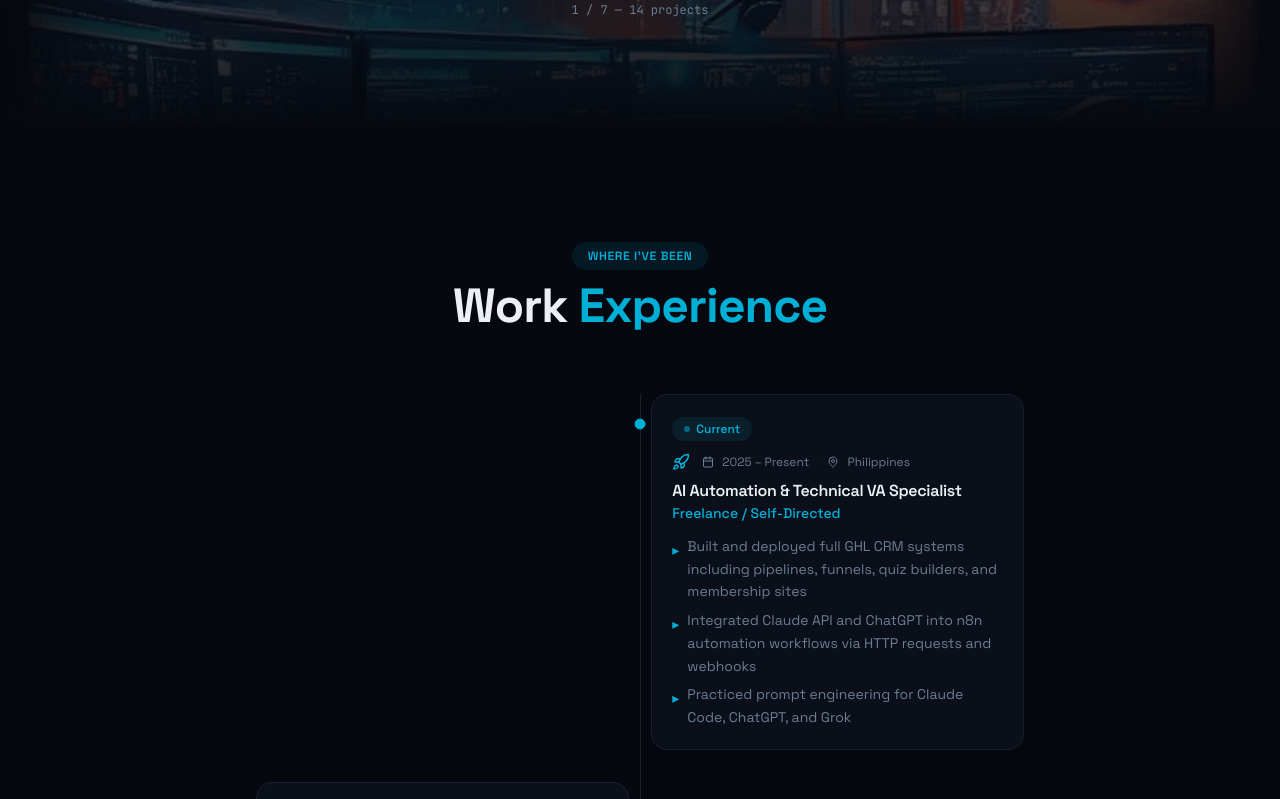
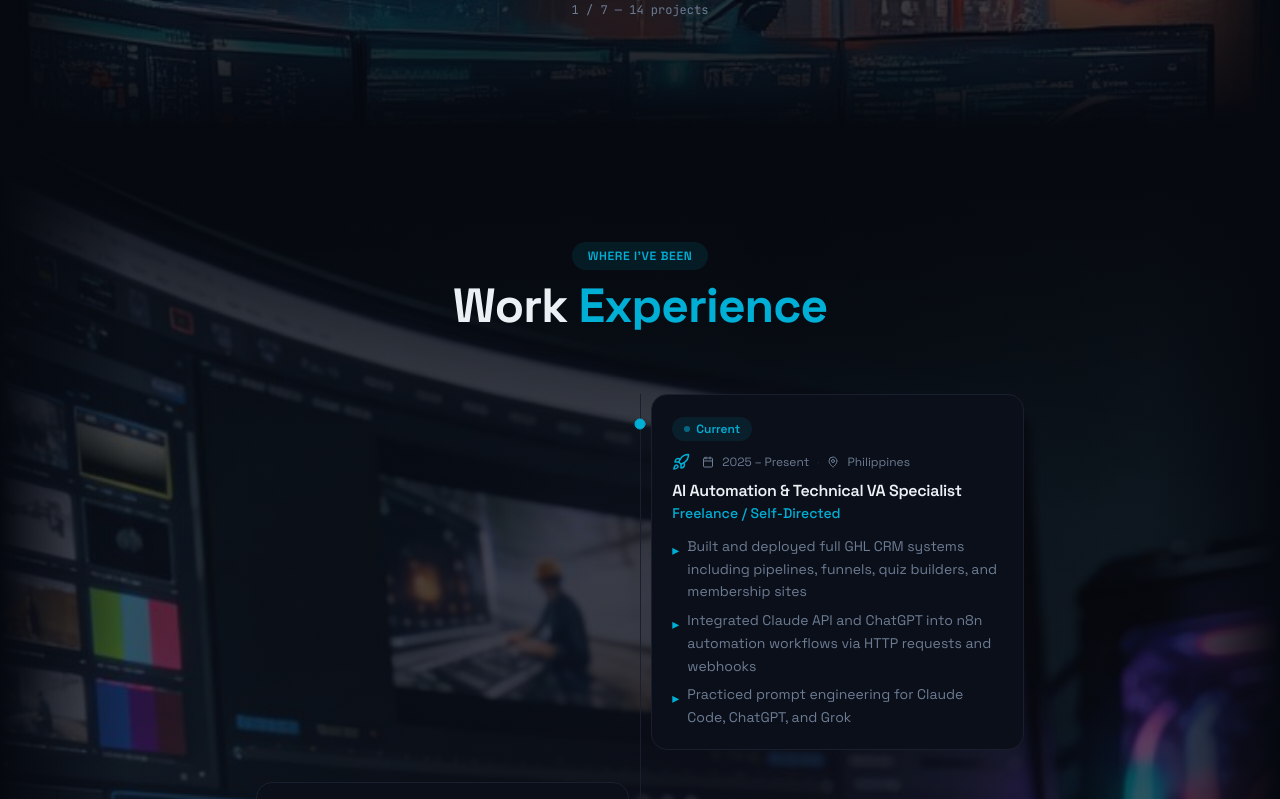
Before and after one commit to VladzErin1985/vladztechva-Specialist-portfolio, a React (Vite) app: page / in a window 1280 px wide. Shown: the part 4141-4940 px from the top of the page. Built offline with nearby package versions, Linux system fonts and the light colour scheme; the HTML template or start-up script is replaced by a standard one.

Commit message:
Add Mini Editors background to Work Experience section

```diff
--- a/src/components/WorkExperience.tsx
+++ b/src/components/WorkExperience.tsx
@@ -1,5 +1,6 @@
 import { motion } from "framer-motion";
 import { GraduationCap, MapPin, Calendar, Rocket, Briefcase, Monitor, Circle, CheckCircle } from "lucide-react";
+import miniEditors from "@/assets/mini_editors.jpeg";
 
 const experiences = [
   {
@@ -64,8 +65,37 @@ const experiences = [
 
 const WorkExperience = () => {
   return (
-    <section id="experience" className="section-padding relative">
-      <div className="max-w-7xl mx-auto relative">
+    <section id="experience" className="section-padding relative overflow-hidden">
+      {/* Mini Editors — full-section background */}
+      <div className="absolute inset-0 pointer-events-none z-0">
+        <img
+          src={miniEditors}
+          alt="" aria-hidden="true"
+          className="absolute w-full h-full"
+          style={{ objectFit: "cover", objectPosition: "center center", opacity: 1 }}
+        />
+        {/* Dark center overlay so timeline cards stay readable */}
+        <div className="absolute inset-0" style={{
+          background: "radial-gradient(ellipse 85% 75% at 50% 50%, hsl(222 47% 4% / 0.80) 25%, hsl(222 47% 4% / 0.60) 60%, hsl(222 47% 4% / 0.35) 100%)",
+        }} />
+        <div className="absolute inset-x-0 top-0" style={{
+          height: "20%",
+          background: "linear-gradient(to bottom, hsl(222 47% 4%), transparent)",
+        }} />
+        <div className="absolute inset-x-0 bottom-0" style={{
+          height: "20%",
+          background: "linear-gradient(to top, hsl(222 47% 4%), transparent)",
+        }} />
+        <div className="absolute inset-y-0 left-0" style={{
+          width: "10%",
+          background: "linear-gradient(to right, hsl(222 47% 4%), transparent)",
+        }} />
+        <div className="absolute inset-y-0 right-0" style={{
+          width: "10%",
+          background: "linear-gradient(to left, hsl(222 47% 4%), transparent)",
+        }} />
+      </div>
+      <div className="max-w-7xl mx-auto relative z-10">
         <motion.div
           initial={{ clipPath: "inset(0 100% 0 0)" }}
           whileInView={{ clipPath: "inset(0 0% 0 0)" }}
```
Also changed, not shown: src/assets/mini_editors.jpeg (added), 4 other files (tests, documents, lock files or other folders).
